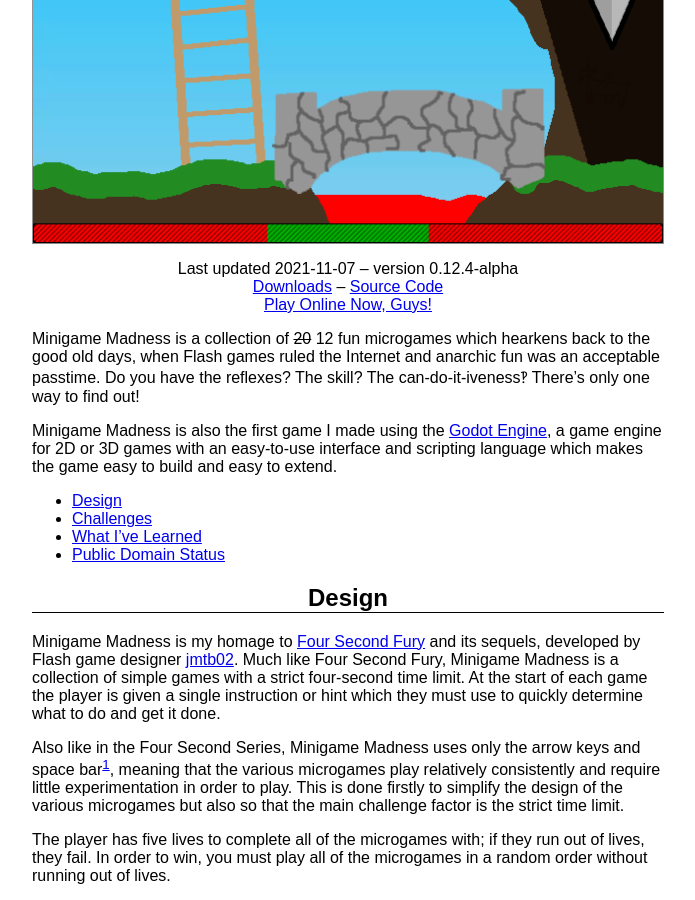
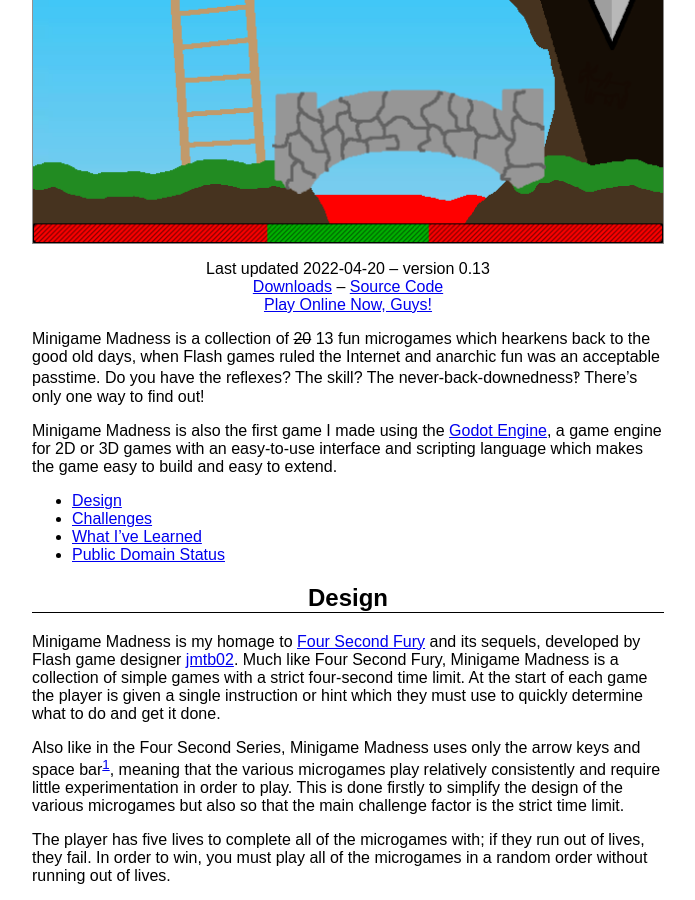
Before and after one commit to swashdev/swashdev.github.io, a Jekyll site: the page built from _posts/2022-04-20-minigame-madness.md, in a window 1280 px wide and 900 px high, scrolled down 449 px. Shown: the whole window, without its empty margins (292-987 px from the left). Built offline with Jekyll 4.4.1, drawn with Linux system fonts in a browser that asks for light colours.

Commit message:
update Minigame Madness page for 0.13.

```diff
--- a/_posts/2021-11-07-minigame-madness.md
+++ b/_posts/2022-04-20-minigame-madness.md
@@ -5,7 +5,7 @@ permalink: /projects/minigame-madness/
 spoof_url: /projects/
 license: Mostly Public Domain
 license_link: https://github.com/swashdev/minigame-madness/blob/master/LICENSE
-version: 0.12.4-alpha
+version: 0.13
 downloads: https://github.com/swashdev/minigame-madness/releases
 github: minigame-madness/
 systems: HTML5, Linux, Windows, MacOS
@@ -15,10 +15,10 @@ preview: /images/minigame-madness/screenshot.png
 playnow: https://pavlick.net/minigame-madness/
 ---
 
-Minigame Madness is a collection of ~~20~~ 12 fun microgames which hearkens
+Minigame Madness is a collection of ~~20~~ 13 fun microgames which hearkens
 back to the good old days, when Flash games ruled the Internet and anarchic
 fun was an acceptable passtime.  Do you have the reflexes?  The skill?  The
-can-do-it-iveness&#8253;  There's only one way to find out!
+never-back-downedness&#8253;  There's only one way to find out!
 
 Minigame Madness is also the first game I made using the
 [Godot Engine][godot], a game engine for 2D or 3D games with an easy-to-use
```
